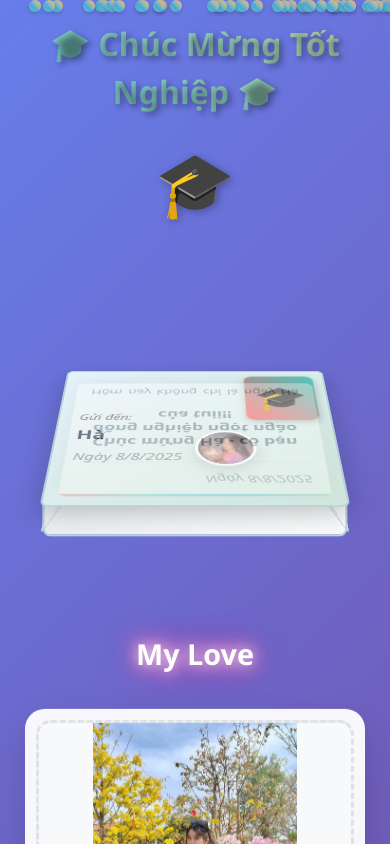
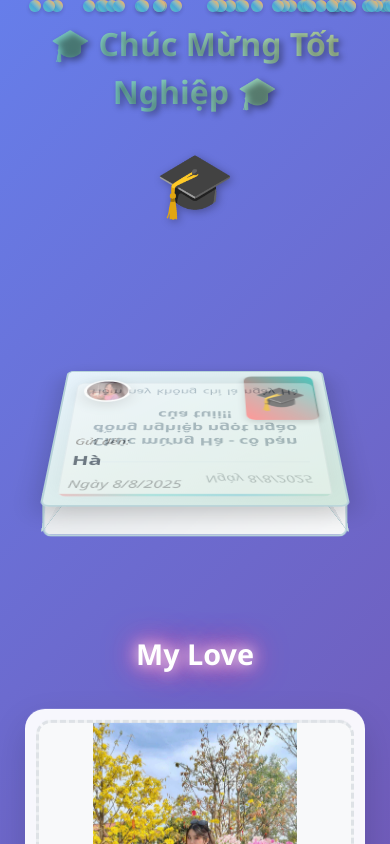
Before and after one commit to baogocm/fromMyTien, a React (Vite) app: page / in a window 390 px wide. Shown: the top 844 px of the page. Built offline with nearby package versions, Linux system fonts and the light colour scheme.

Commit message:
update img letter_3

```diff
--- a/src/App.css
+++ b/src/App.css
@@ -98,6 +98,9 @@ body {
   position: absolute;
   top: 15px;
   right: 15px;
+  display: flex;
+  align-items: center;
+  gap: 15px;
 }
 
 .stamp {
@@ -110,12 +113,8 @@ body {
 }
 
 .envelope-image {
-  position: absolute;
-  top: 50%;
-  left: 50%;
-  transform: translate(-50%, -50%);
-  width: 120px;
-  height: 120px;
+  width: 80px;
+  height: 80px;
   border-radius: 50%;
   overflow: hidden;
   border: 3px solid rgba(255, 255, 255, 0.8);
@@ -735,8 +734,8 @@ body {
   }
 
   .envelope-image {
-    width: 80px;
-    height: 80px;
+    width: 60px;
+    height: 60px;
   }
 
   .letter-paper {
@@ -801,8 +800,8 @@ body {
   }
 
   .envelope-image {
-    width: 60px;
-    height: 60px;
+    width: 50px;
+    height: 50px;
   }
 
   .letter-paper {
@@ -865,7 +864,7 @@ body {
   }
 
   .envelope-image {
-    width: 50px;
-    height: 50px;
+    width: 40px;
+    height: 40px;
   }
 }
```
